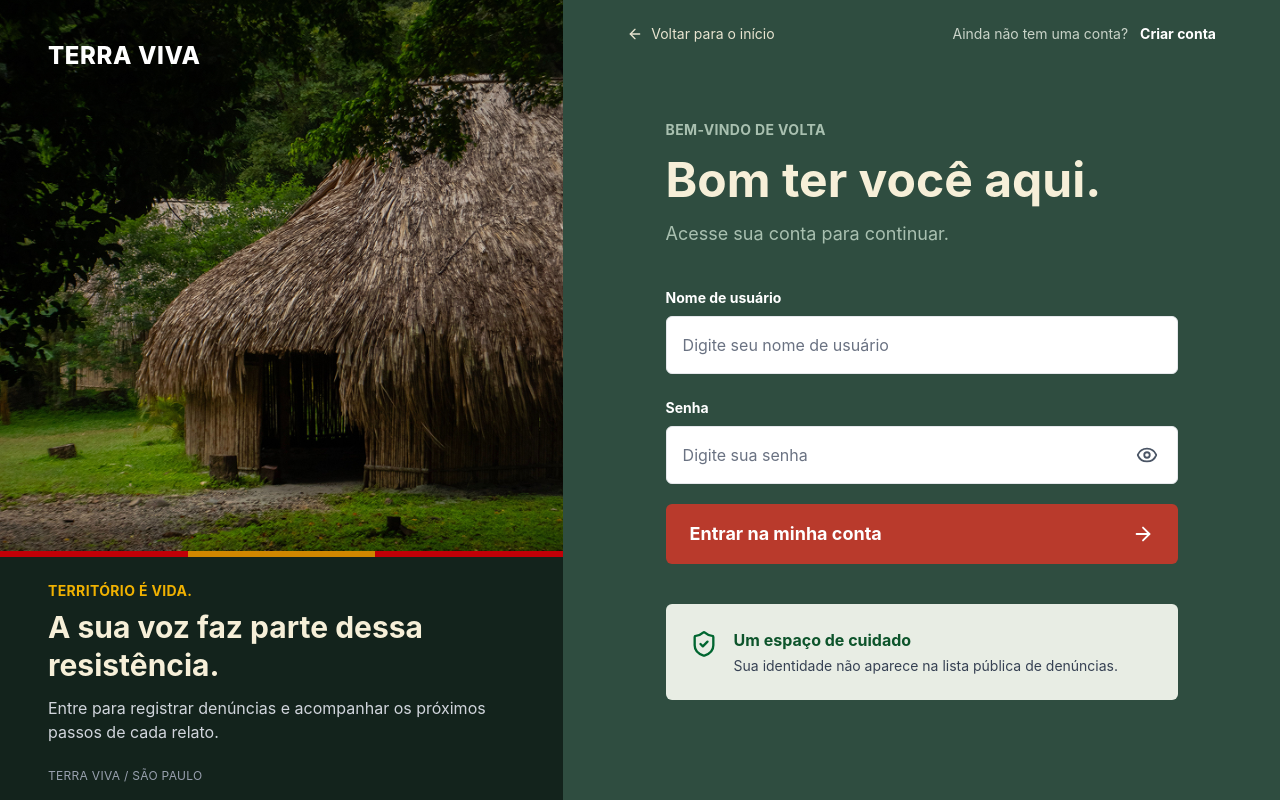
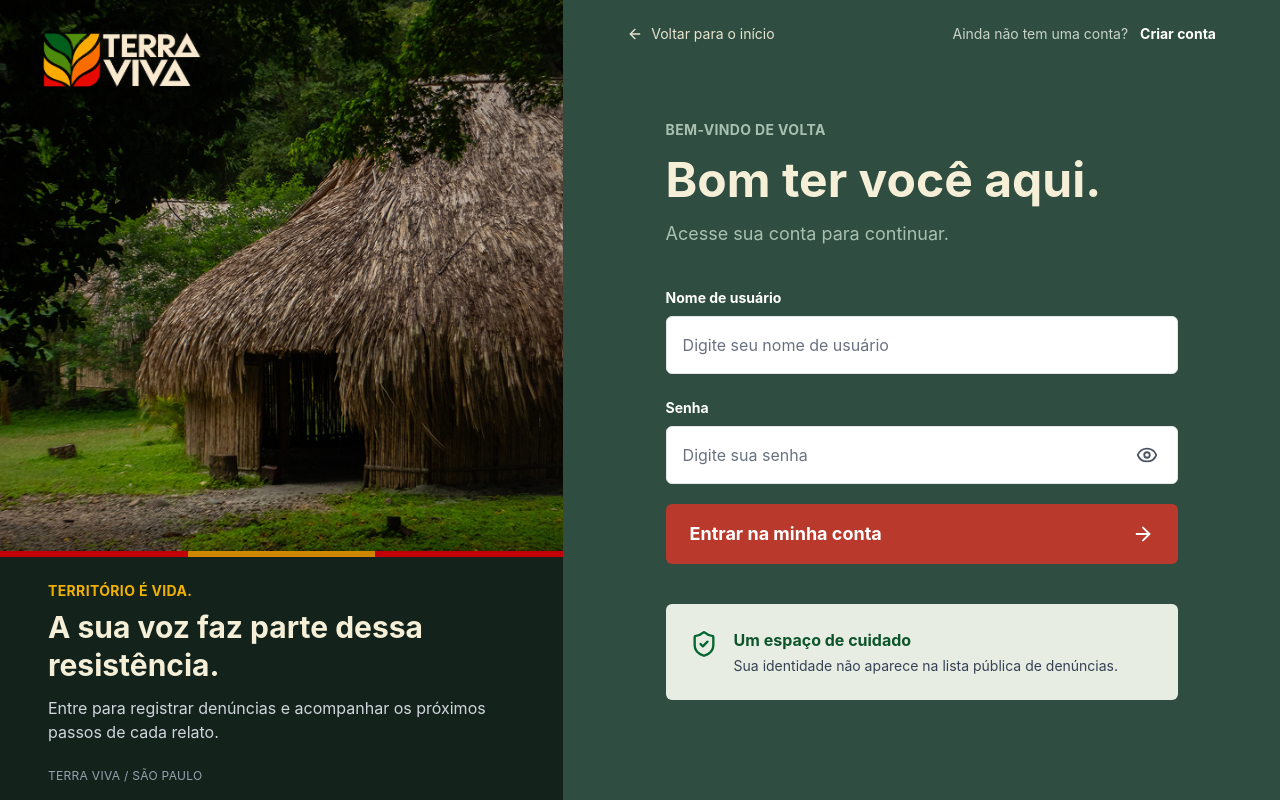
Before and after one commit to GS-Terra-Viva/TerraViva-WebSite, a React (Vite) app in the folder frontend/: page /login in a window 1280 px wide. Built offline with nearby package versions, Linux system fonts and the light colour scheme; no server answers.

Commit message:
style: atualizando logo do login

```diff
--- a/frontend/src/pages/Login.tsx
+++ b/frontend/src/pages/Login.tsx
@@ -3,6 +3,7 @@ import { Link } from 'react-router-dom';
 import { ArrowLeft, ArrowRight, Eye, EyeOff, ShieldCheck } from 'lucide-react';
 import { useAuth } from '../hooks/useAuth';
 import IMAGEM_LATERAL from '../assets/pages/login/loginimage.png';
+import LOGO from '../assets/pages/home/Logotipo Terra Viva.png';
 
 const inputCls =
   'w-full px-4 py-4 rounded-md bg-white text-gray-900 placeholder-gray-500 border border-gray-200 ' +
@@ -59,8 +60,8 @@ function Login() {
             backgroundPosition: 'center, bottom',
           }}
         >
-          <div className="absolute top-10 left-12 text-2xl font-extrabold tracking-wide">
-            TERRA VIVA
+          <div className="absolute top-5 left-0 text-2xl font-extrabold tracking-wide">
+            <img src={LOGO} className='w-60' />
           </div>
         </div>
         <div className="flex h-1.5 shrink-0">
--- a/frontend/src/pages/Register.tsx
+++ b/frontend/src/pages/Register.tsx
@@ -3,6 +3,7 @@ import { Link } from 'react-router-dom';
 import { ArrowLeft, ArrowRight, Eye, EyeOff, ShieldCheck } from 'lucide-react';
 import { useAuth } from '../hooks/useAuth';
 import IMAGEM_LATERAL from '../assets/pages/login/loginimage.png';
+import LOGO from '../assets/pages/home/Logotipo Terra Viva.png';
 
 const MIN_SENHA = 6;
 const inputCls =
@@ -71,8 +72,8 @@ function Register() {
             backgroundPosition: 'center, bottom',
           }}
         >
-          <div className="absolute top-10 left-12 text-2xl font-extrabold tracking-wide">
-            TERRA VIVA
+          <div className="absolute top-5 left-0 text-2xl font-extrabold tracking-wide">
+            <img src={LOGO} className='w-60' />
           </div>
         </div>
 
```
